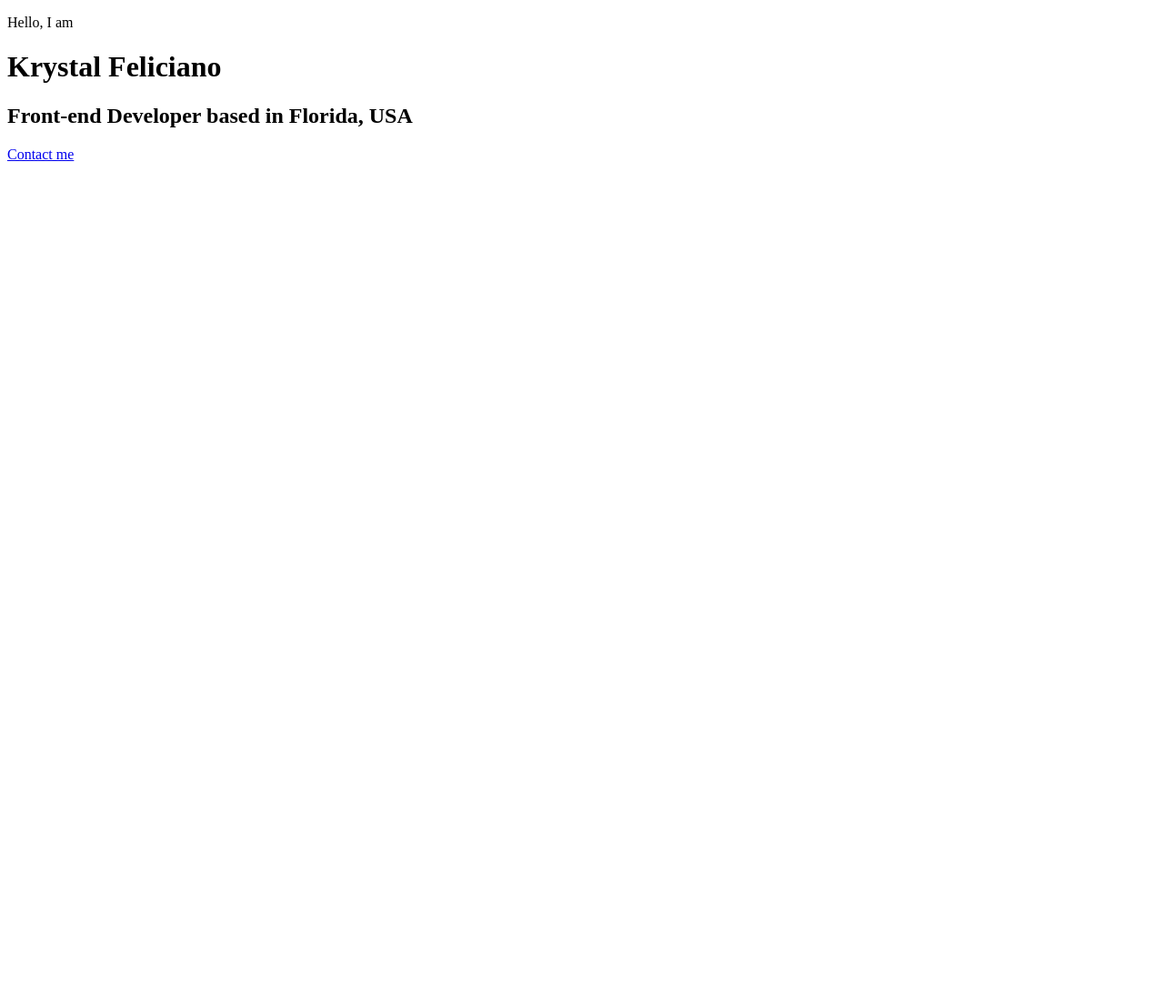
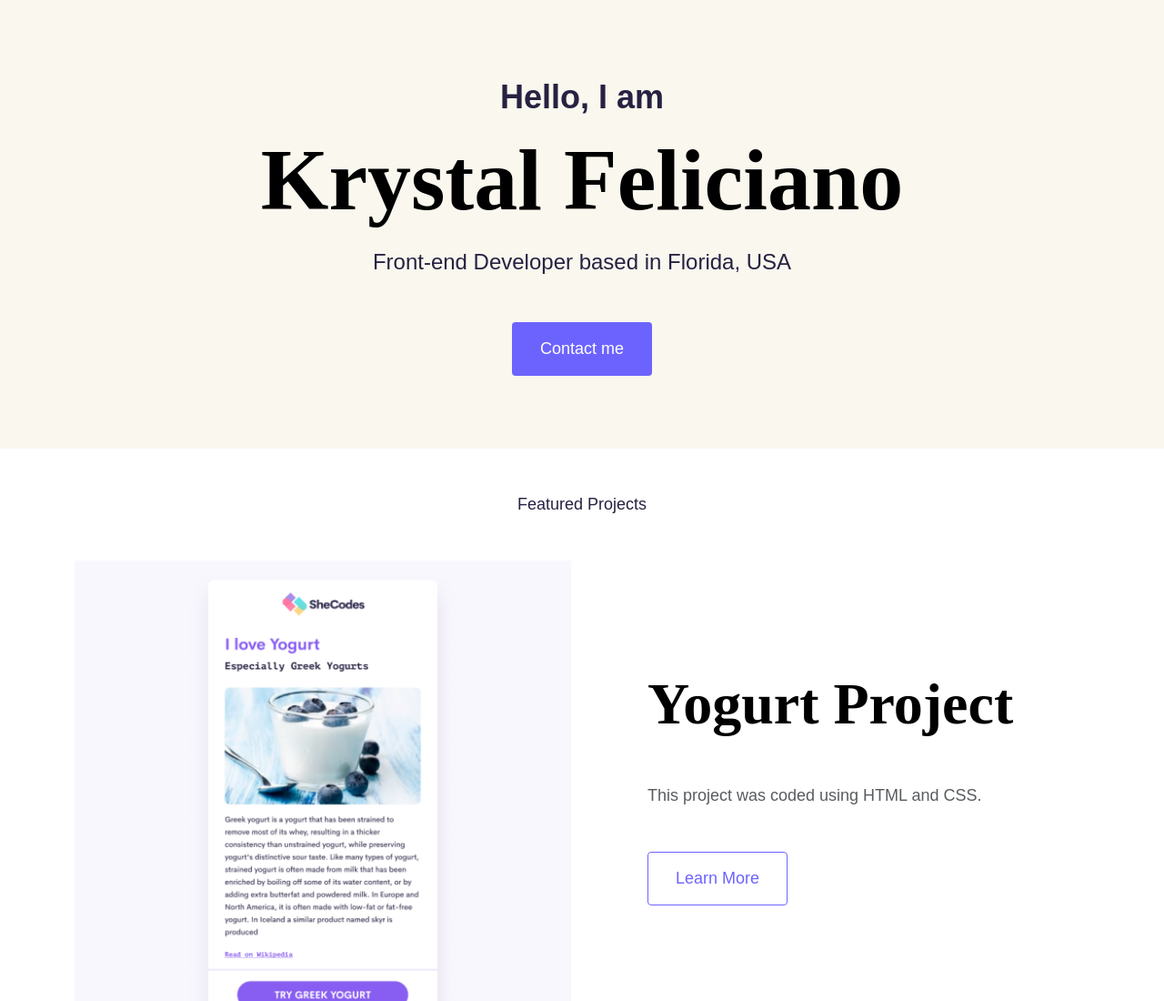
Before and after one commit to Kfeliciano94/Portfolio-project-about, a plain HTML site: page index.html in a window 1280 px wide. Shown: the top 1100 px of the page at 91% size. Before the commit the page ends 800 px from the top, so only its background shows below. Drawn offline with nearby package versions, Linux system fonts and the light colour scheme.

Commit message:
added css
added styling to index.html

```diff
--- a/index.html
+++ b/index.html
@@ -5,6 +5,17 @@
     <meta http-equiv="X-UA-Compatible" content="IE=edge" />
     <meta name="viewport" content="width=device-width, initial-scale=1.0" />
     <title>Portfolio Project/ Responsive w5</title>
+    <link
+      href="https://cdn.jsdelivr.net/npm/bootstrap@5.3.3/dist/css/bootstrap.min.css"
+      rel="stylesheet"
+      integrity="sha384-QWTKZyjpPEjISv5WaRU9OFeRpok6YctnYmDr5pNlyT2bRjXh0JMhjY6hW+ALEwIH"
+      crossorigin="anonymous"
+    />
+    <script
+      src="https://cdn.jsdelivr.net/npm/bootstrap@5.3.3/dist/js/bootstrap.bundle.min.js"
+      integrity="sha384-YvpcrYf0tY3lHB60NNkmXc5s9fDVZLESaAA55NDzOxhy9GkcIdslK1eN7N6jIeHz"
+      crossorigin="anonymous"
+    ></script>
     <link rel="stylesheet" href="src/styles.css" />
   </head>
   <body>
@@ -16,6 +27,54 @@
         <a href="#" class="btn btn-branding">Contact me</a>
       </div>
     </div>
-
+    <p class="text-center m-5">Featured Projects</p>
+    <div class="container">
+      <div class="row mb-5">
+        <div class="col d-none d-lg-block">
+          <img src="src/images/yogurt.png" class="img-fluid" alt="yogurt" />
+        </div>
+        <div class="col">
+          <div class="pro-description">
+            <h2 class="mb-5">Yogurt Project</h2>
+            <p class="mb-5 text-muted">
+              This project was coded using HTML and CSS.
+            </p>
+            <a href="" class="btn btn-branding-outline">Learn More</a>
+          </div>
+        </div>
+      </div>
+      <div class="row mb-5">
+        <div class="col">
+          <div class="pro-description">
+            <h2 class="mb-5">Weather App</h2>
+            <p class="mb-5 text-muted">
+              This project was coded using HTML and CSS and Javascript.
+            </p>
+            <a href="" class="btn btn-branding-outline">Learn More</a>
+          </div>
+        </div>
+        <div class="col d-none d-lg-block">
+          <img src="src/images/weather.png" class="img-fluid" alt="weather" />
+        </div>
+      </div>
+      <div class="row mb-5">
+        <div class="col d-none d-lg-block">
+          <img
+            src="src/images/dictionary.png"
+            class="img-fluid"
+            alt="dictionary"
+          />
+        </div>
+        <div class="col">
+          <div class="pro-description">
+            <h2 class="mb-5">Dictionary App</h2>
+            <p class="mb-5 text-muted">
+              This project was coded using HTML and CSS and Javascript.
+            </p>
+            <a href="" class="btn btn-branding-outline">Learn More</a>
+          </div>
+        </div>
+      </div>
+    </div>
   </body>
 </html>
--- a/src/styles.css
+++ b/src/styles.css
@@ -0,0 +1,90 @@
+:root {
+  --branding-color: #6c63ff;
+  --secondary-color: #f9f7ee;
+  --heading-font-family: "PLayfair Display", serif;
+  --defaul-font-family: "Poppins", sans-serif;
+}
+
+body {
+  font-family: var(--defaul-font-family);
+}
+
+.hero {
+  background: var(--secondary-color);
+  text-align: center;
+  padding: 80px 20px;
+}
+
+.hero p {
+  font-size: 36px;
+  font-weight: 700;
+  margin: 0;
+  color: #272142;
+  line-height: 54px;
+}
+
+h1 {
+  font-size: 96px;
+  line-height: 127.97px;
+  font-weight: 700;
+  font-family: var(--heading-font-family);
+  color: black;
+}
+
+.hero h2 {
+  font-family: var(--defaul-font-family);
+  font-weight: 400;
+  font-size: 24px;
+  line-height: 36px;
+  color: #272142;
+}
+
+.btn-branding {
+  background: var(--branding-color);
+  border-radius: 4px;
+  font-size: 18px;
+  color: white;
+  line-height: 27px;
+  padding: 15px 30px;
+}
+
+.btn {
+  display: inline-block;
+  font-weight: 500;
+  text-align: center;
+  text-decoration: none;
+  cursor: pointer;
+  border: 1px solid transparent;
+}
+
+.btn-branding-outline {
+  color: var(--branding-color);
+  border-radius: 4px;
+  font-size: 18px;
+  line-height: 27px;
+  padding: 15px 30px;
+  border: 1px solid var(--branding-color);
+}
+
+.btn:hover {
+  background-color: var(--branding-color);
+}
+
+p {
+  font-weight: 400;
+  font-size: 18px;
+  line-height: 27px;
+  font-family: var(--defaul-font-family);
+  color: #272142;
+}
+
+.pro-description {
+  padding: 120px 60px;
+}
+
+h2 {
+  font-size: 64px;
+  font-family: var(--heading-font-family);
+  font-weight: 700;
+  color: black;
+}
```
Also changed, not shown: about.html (+21 -8 lines), src/images/profile.jpg (added), 2 other files.
